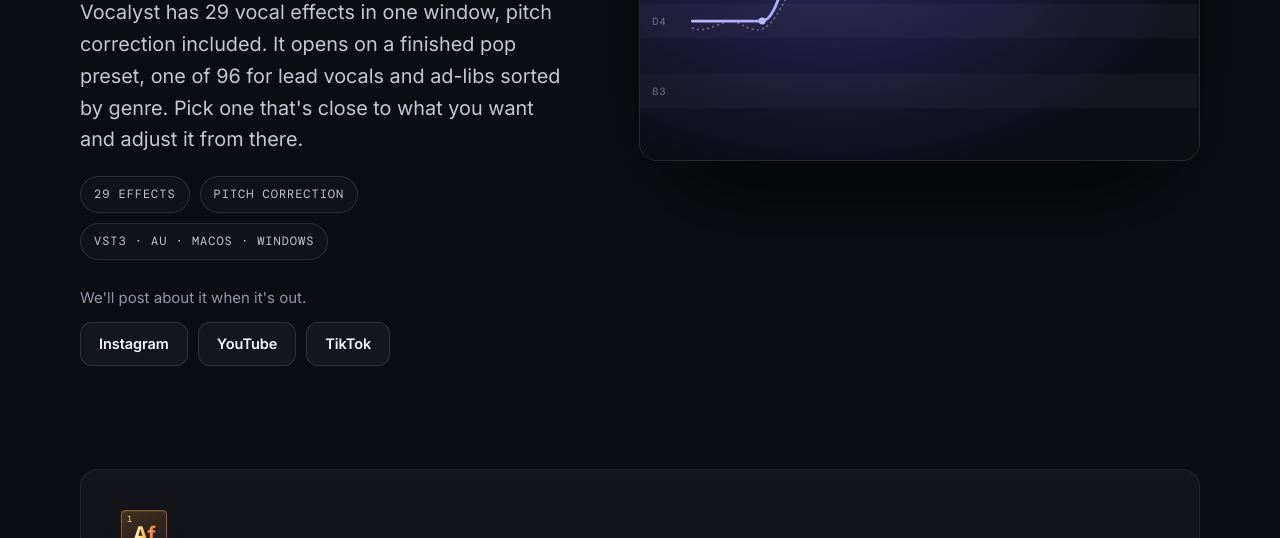
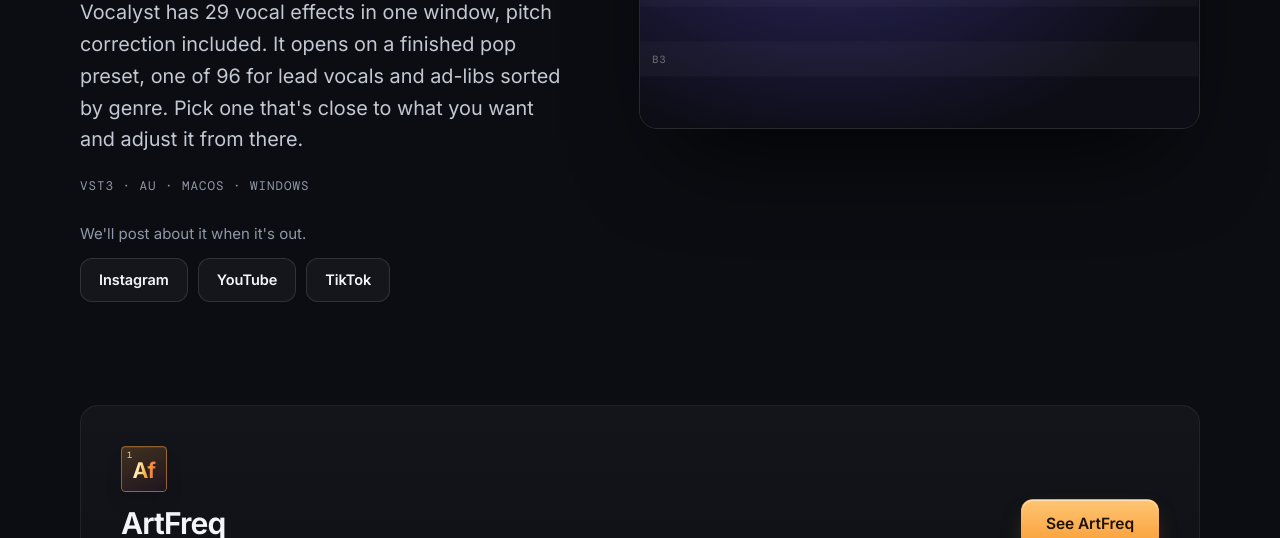
Before and after one commit to anymeansai/anymeans-audio-site, a plain HTML site: page vocalyst.html in a window 1280 px wide. Shown: the part 562-1100 px from the top of the page. Drawn offline with Linux system fonts and the light colour scheme.

Commit message:
Plainer labels: 'Live view', no fact chips on coming-soon pages
Co-Authored-By: Claude Opus 5.5 <noreply@anthropic.com>
Claude-Session: https://claude.ai/code/session_019o7CvJAMbgq3Kc6oXZJM9p

```diff
--- a/vocalyst.html
+++ b/vocalyst.html
@@ -300,11 +300,7 @@ a.card:hover{border-color:var(--line-3);transform:translateY(-2px)}
         <h1 class="soon-title">Vocalyst</h1>
         <p class="soon-tagline">Your whole vocal chain in one plug-in</p>
         <p class="lede">Vocalyst has 29 vocal effects in one window, pitch correction included. It opens on a finished pop preset, one of 96 for lead vocals and ad-libs sorted by genre. Pick one that's close to what you want and adjust it from there.</p>
-        <div class="soon-facts">
-          <span>29 effects</span>
-          <span>Pitch correction</span>
-          <span>VST3 · AU · macOS · Windows</span>
-        </div>
+        <p class="formats">VST3 · AU · macOS · Windows</p>
         <div class="follow">
           <p>We'll post about it when it's out.</p>
           <div class="follow__links">
```
Also changed, not shown: artfreq.html (+1 -1 lines), creme.html (+1 -4 lines).
